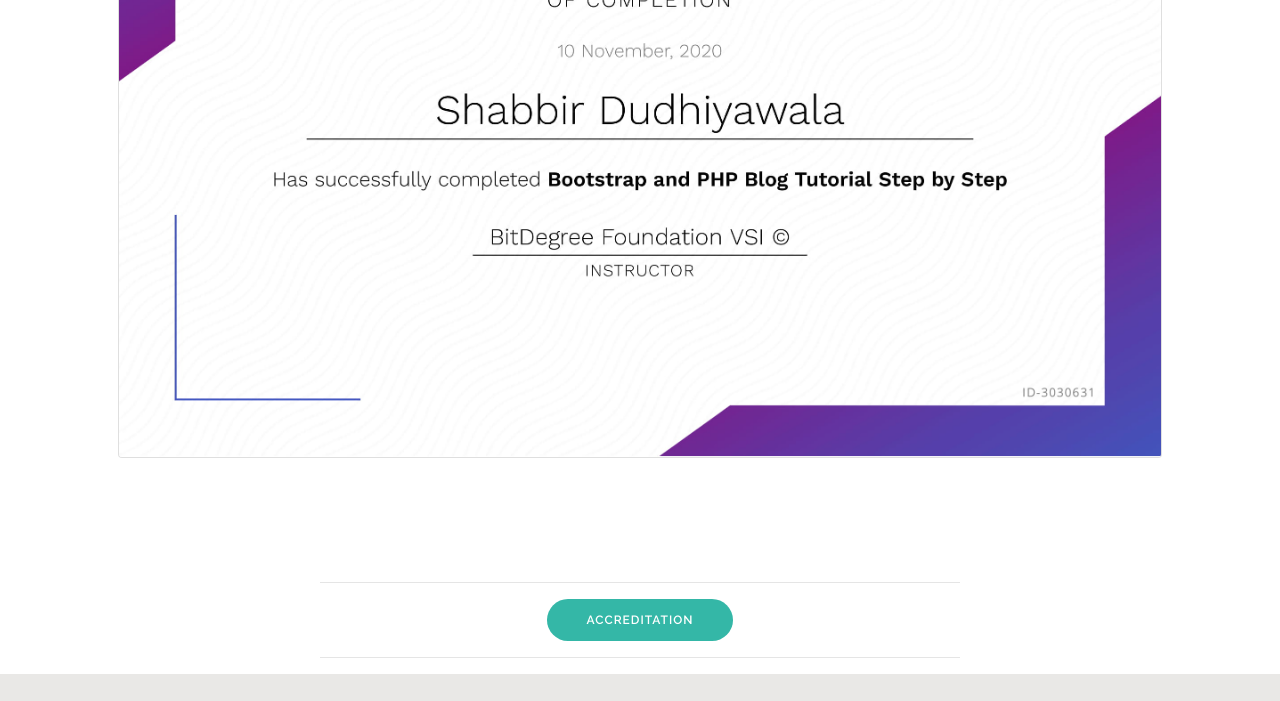
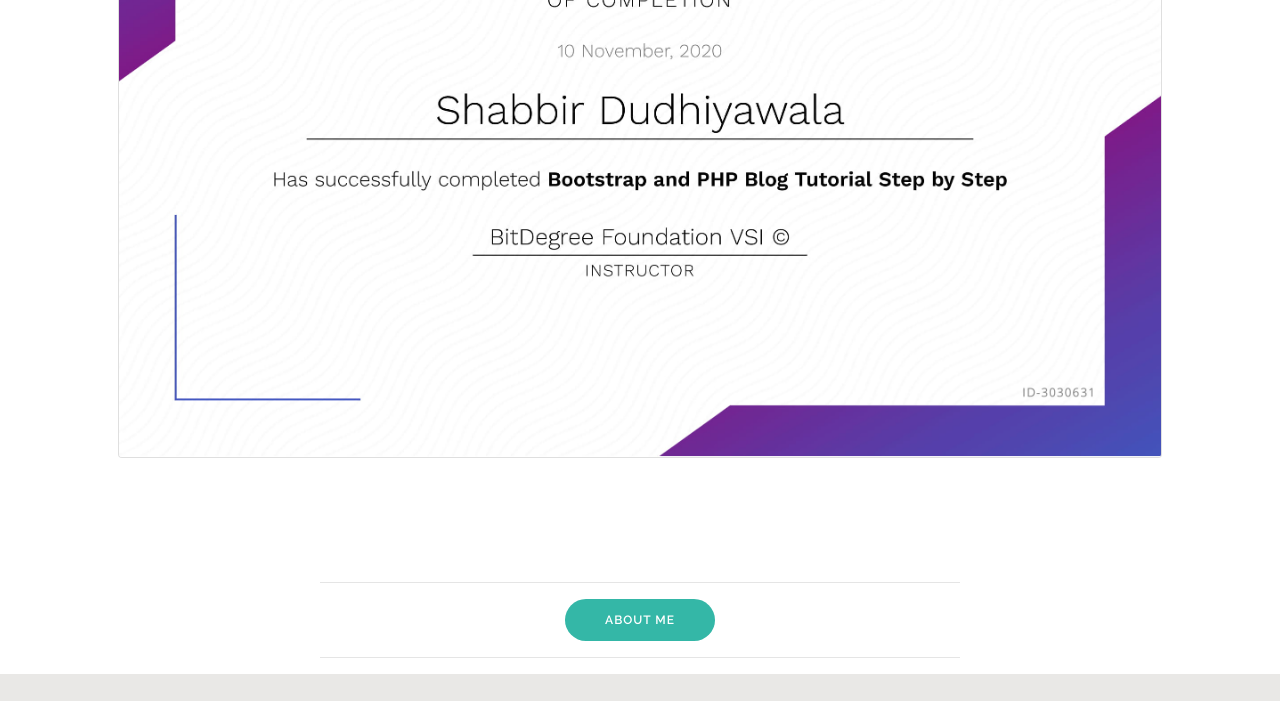
Before and after one commit to Shabbir-Dudhiyawala/Shabbir-Dudhiyawala.github.io, a plain HTML site: page accreditation.html in a window 1280 px wide. Shown: the part 5217-5918 px from the top of the page. Drawn offline with nearby package versions, Linux system fonts and the light colour scheme.

Commit message:
Update accreditation.html

```diff
--- a/accreditation.html
+++ b/accreditation.html
@@ -122,7 +122,7 @@
         </section>
         <div class="buttons">
             <hr>
-            <a href="about.html" class="button__class">Accreditation</a>
+            <a href="about.html" class="button__class">About Me</a>
             <hr>
         </div>
         <!-- ======= Footer ======= -->
```
